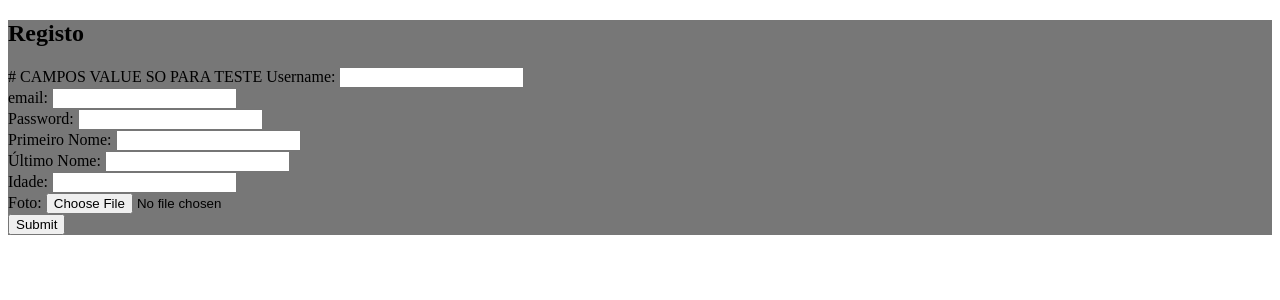
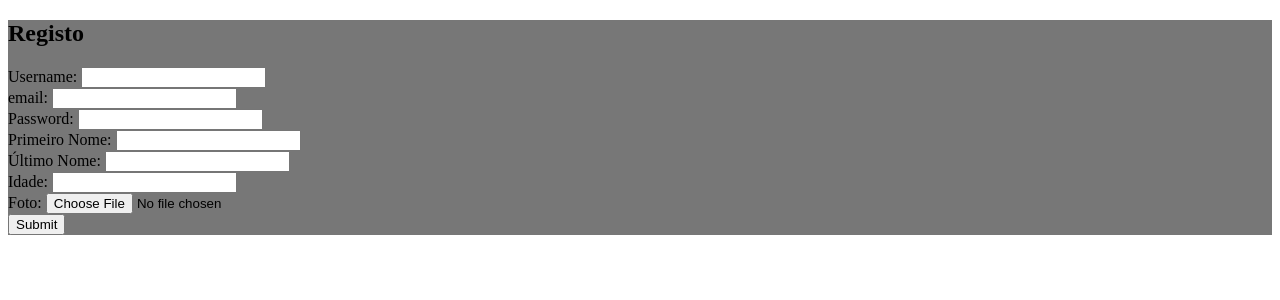
Before and after one commit to tmnf/DebabeItProject, a Django app: page /auth/register/ in a window 1280 px wide. Shown: the part 110-410 px from the top of the page. Run offline with Django 3.2, Linux system fonts and the light colour scheme.

Commit message:
minor template fix

```diff
--- a/forum/templates/login/RegisterPage.html
+++ b/forum/templates/login/RegisterPage.html
@@ -5,7 +5,6 @@
     <h1> Registo </h1>
     <form action="{% url 'register_page' %}" method="POST" enctype="multipart/form-data"> {% csrf_token %}
 
-        # CAMPOS VALUE SO PARA TESTE
         Username:
         <input type="text" name="username"><br>
         email:
```
